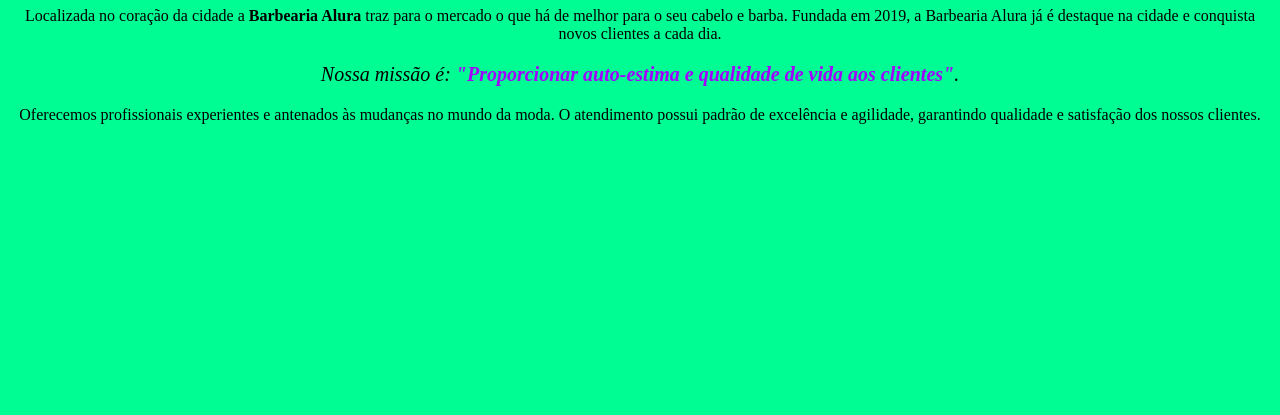
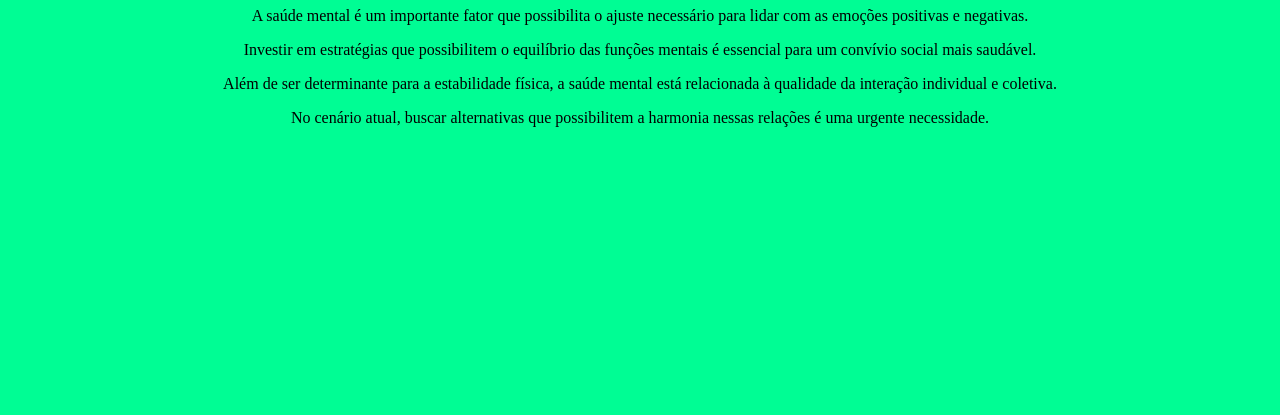
Before and after one commit to ju9795/ju9795, a plain HTML site: page index.html in a window 1280 px wide. Shown: the part 385-800 px from the top of the page. Drawn offline with Linux system fonts and the light colour scheme.

Commit message:
Update index.html

```diff
--- a/index.html
+++ b/index.html
@@ -13,11 +13,11 @@
     <body>
         <img src="banner.jpg">
         <h1 style="text-align: center">Sobre a Barbearia Alura</h1>
+       <p> A saúde mental é um importante fator que possibilita o ajuste necessário para lidar com as emoções positivas e negativas.<p/>
+        <p> Investir em estratégias que possibilitem o equilíbrio das funções mentais é essencial para um convívio social mais saudável.<p/>
 
-        <p>Localizada no coração da cidade a <strong>Barbearia Alura</strong> traz para o mercado o que há de melhor para o seu cabelo e barba. Fundada em 2019, a Barbearia Alura já é destaque na cidade e conquista novos clientes a cada dia.</p>
+       <p> Além de ser determinante para a estabilidade física, a saúde mental está relacionada à qualidade da interação individual e coletiva. <p/>
+        <p> No cenário atual, buscar alternativas que possibilitem a harmonia nessas relações é uma urgente necessidade.<p/>
 
-        <p id="missao"><em>Nossa missão é: <strong>"Proporcionar auto-estima e qualidade de vida aos clientes"</strong>.</em></p>
-
-        <p>Oferecemos profissionais experientes e antenados às mudanças no mundo da moda. O atendimento possui padrão de excelência e agilidade, garantindo qualidade e satisfação dos nossos clientes.</p>
     </body>
 </html>
```
